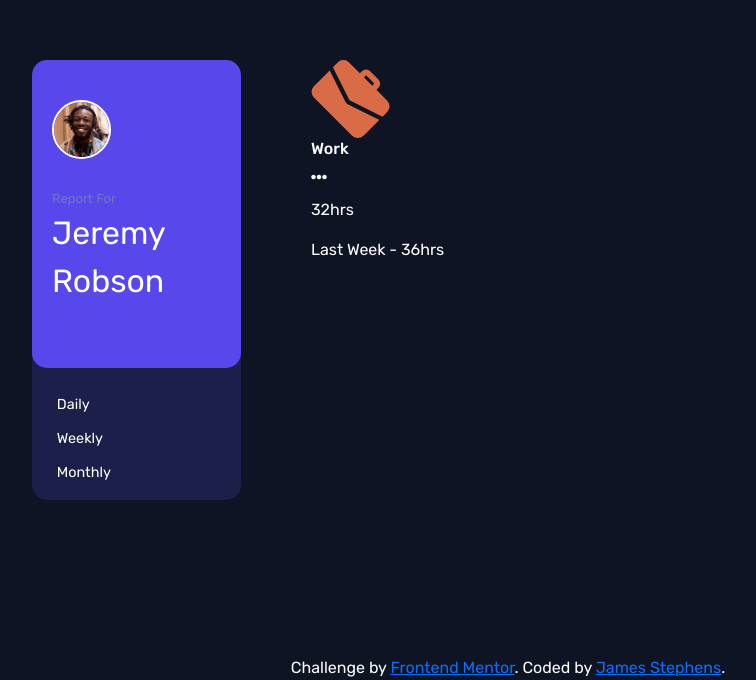
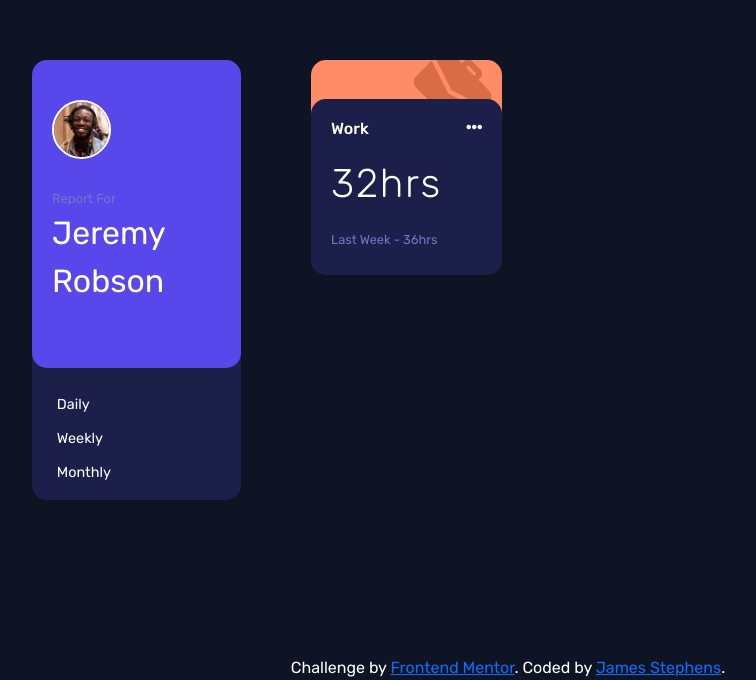
Before and after one commit to DevSteg/time_tracking_dashboard_FM, a plain HTML site: page index.html in a window 1280 px wide. Shown: the part 120-800 px from the top of the page, without its empty margins (132-888 px from the left). Drawn offline with nearby package versions, Linux system fonts and the light colour scheme.

Commit message:
Style: Top and bottom cards

```diff
--- a/assets/css/style.css
+++ b/assets/css/style.css
@@ -10,6 +10,10 @@ body {
   background-color: hsl(226, 43%, 10%);
   color: white;
   font-family: "Rubik", sans-serif;
+}
+
+.border-rad {
+  border-radius: 15px;
 }
 
 .card-sec {
@@ -33,7 +37,6 @@ body {
 .info {
   background-color: hsl(246, 80%, 60%);
   padding: 20px 20px 50px 20px;
-  border-radius: 15px;
   position: absolute;
   top: 0;
   bottom: 0;
@@ -64,7 +67,6 @@ body {
 .select-period {
   background-color: hsl(235, 46%, 20%);
   padding: 20px 20px 50px 20px;
-  border-radius: 15px;
   width: 75%;
   height: 40%;
   position: absolute;
@@ -82,6 +84,60 @@ body {
   font-size: 0.9rem;
 }
 
+.top-card {
+  position: relative;
+}
+
+.color-card {
+  text-align: end;
+  overflow: hidden;
+  width: 75%;
+}
+
+.color-card img {
+  position: relative;
+  bottom: 10px;
+  margin-right: 10px;
+}
+
+.work-color {
+  background-color: hsl(15, 100%, 70%);
+}
+
+.exercise-color {
+  background-color: hsl(145, 58%, 55%);
+}
+
+.info-card {
+  background-color: hsl(235, 46%, 20%);
+  padding: 20px 20px 10px 20px;
+  position: relative;
+  bottom: 40px;
+  width: 75%;
+}
+
+.bottom-info {
+  position: relative;
+  bottom: 17px;
+}
+
+.card-title {
+  display: flex;
+  justify-content: space-between;
+  font-weight: 300;
+}
+
+.time-count {
+  font-size: 2.5rem;
+  font-weight: 300;
+  letter-spacing: 0.1rem;
+}
+
+.last-week {
+  font-size: 0.8rem;
+  color: hsl(235, 45%, 61%);
+}
+
 footer {
   text-align: center;
 }
```
